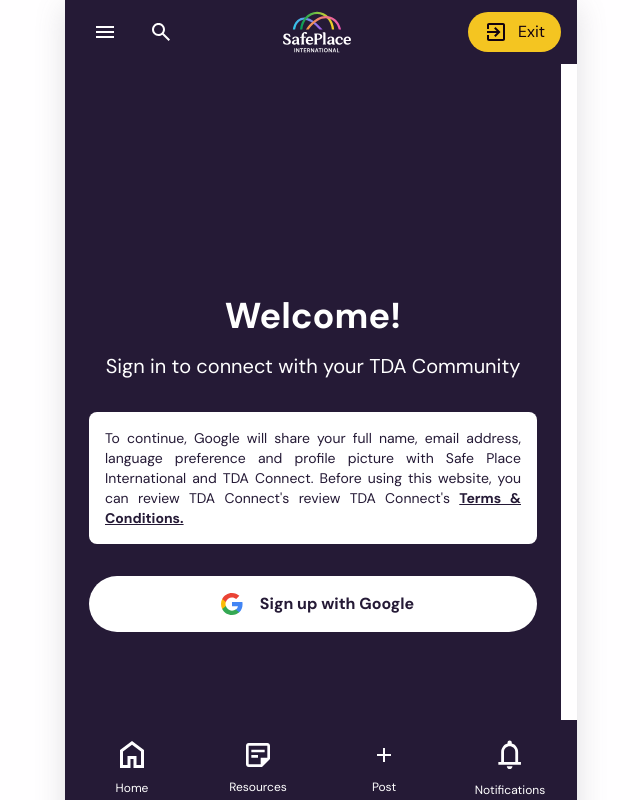
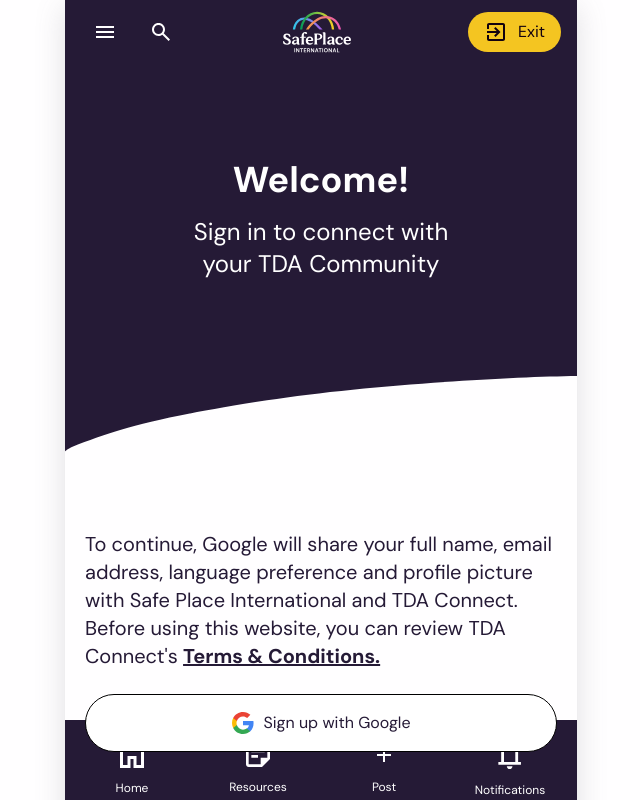
Before and after one commit to SafePlaceInternational/TDA-Connect, a Next.js app: page /sign-in in a window 1280 px wide. Shown: the top 800 px of the page, without its empty margins (319-959 px from the left). Built offline with nearby package versions, Linux system fonts and the light colour scheme.

Commit message:
add wave background

```diff
--- a/src/app/sign-in/page.tsx
+++ b/src/app/sign-in/page.tsx
@@ -2,43 +2,66 @@
 
 import Image from "next/image";
 import Link from "next/link";
+import Footer from "@/components/footer/page";
 
 export default function SignIn() {
   return (
-    <div className="flex flex-col min-h-screen bg-primary-500 text-white p-6">
-      <div className="flex flex-col items-center justify-center flex-grow text-center">
-        <h1 className="text-4xl font-bold mb-4">Welcome!</h1>
-        <p className="text-xl mb-8">
-          Sign in to connect with your TDA Community
+    <div className="flex flex-col min-h-screen bg-primary-500">
+      {/* Main content */}
+      <div className="flex-grow flex flex-col items-center">
+
+        <div className="text-center">
+          <h1 className="text-4xl font-bold text-white pt-24">Welcome!</h1>
+          <p className="text-2xl pt-4 text-white pb-24">
+            Sign in to connect with<br />your TDA Community
           </p>
+        </div>
 
-        <div className="w-full max-w-md space-y-8">
-          <div className="bg-white rounded-lg p-4 text-primary-500 text-sm text-justify">
-            <p>
+          {/* Content section with wave background */}
+          <div className="relative w-full flex items-center"> {/* Container for all content */}
+            {/* Wave Background - covers entire container */}
+            <div className="absolute inset-0"> {/* inset-0 makes it cover the whole container */}
+              <Image
+                src="/sign-in/sign-in-background.svg"
+                alt="Background wave"
+                width={360}
+                height={380}
+                className="w-full h-auto object-contain"
+                priority
+              />
+            </div>
+
+            {/* Content on top of wave */}
+            <div className="relative z-10 px-5  w-full py-[30%]">
+
+                <p className="text-xl text-primary-500">
                   To continue, Google will share your full name, email address,
                   language preference and profile picture with Safe Place
                   International and TDA Connect. Before using this website, you can
-              review TDA Connect's review TDA Connect's <Link href="/terms" className="underline font-bold">Terms & Conditions.</Link>
+                  review TDA Connect's <Link href="/terms" className="underline font-bold">Terms & Conditions.</Link>
                 </p>
+
+
+            <div className="pt-6">
+                <button
+                className="flex w-full justify-center items-center gap-2 py-4 px-4 rounded-full bg-white border border-black"
+                onClick={() => {/* Add Google Sign In Logic */}}
+                >
+                <Image
+                    src="/sign-in/Google-logo.svg"
+                    alt="Google"
+                    width={24}
+                    height={24}
+                />
+                <span className="text-primary-500">Sign up with Google</span>
+                </button>
             </div>
 
-          <button
-            className="flex w-full bg-primary justify-center items-center text-primary-500 bg-white gap-2 py-2 rounded-full font-bold"
-            onClick={() => {/* Add Google Sign In Logic */}}
-          >
-            <div className="p-2 ">
-                <Image
-                src="/sign-in/Google-logo.svg"
-                alt="Profile-pic"
-                width={24}
-                height={24}
-                className="rounded-full"
-                />
-            </div>
-            Sign up with Google
-          </button>
           </div>
         </div>
       </div>
+
+      <Footer />
+    </div>
   );
 }
```
Also changed, not shown: public/sign-in/sign-in-background.svg (added). Lines whose indentation alone changed are shown as unchanged.
